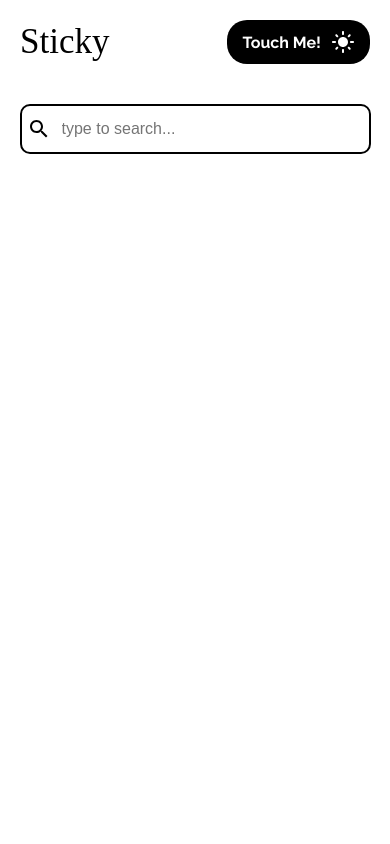
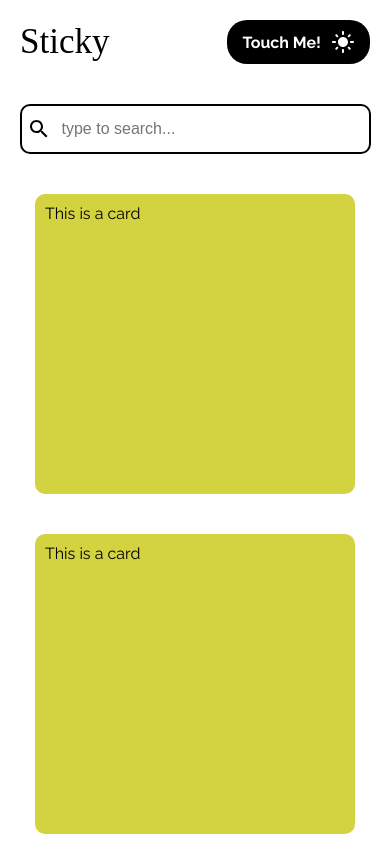
Before and after one commit to Deevyn9/Stickynotes, a React (Create React App) app: page / in a window 390 px wide. Shown: the top 844 px of the page. Built offline with nearby package versions, Linux system fonts and the light colour scheme; a web font is replaced by a local one.

Commit message:
making cards container responsive

```diff
--- a/src/components/Cards.js
+++ b/src/components/Cards.js
@@ -2,10 +2,13 @@ import React from 'react'
 
 const Cards = () => {
   return (
-    <div>
-
+    <div className="cards__container">
+      <div className="card">This is a card</div>
+      <div className="card">This is a card</div>
+      <div className="card">This is a card</div>
+      <div className="card">This is a card</div>
     </div>
-  )
+  );
 }
 
 export default Cards
--- a/src/index.css
+++ b/src/index.css
@@ -81,6 +81,24 @@ body {
   font-weight: 500;
 }
 
+.cards__container {
+  width: 100%;
+  padding: 40px 5%;
+  gap: 40px;
+  display: flex;
+  flex-wrap: wrap;
+  justify-content: space-evenly;
+}
+
+.cards__container .card {
+  background-color: rgb(211, 211, 65);
+  border-radius: 10px;
+  padding: 10px;
+  width: 320px;
+  height: 300px;
+  align-self: center;
+}
+
 @media (max-width: 320px) {
   .header {
     padding: 10px;
@@ -101,15 +119,22 @@ body {
   }
 }
 
-
 @media (min-width: 700px) {
   .header {
     padding: 40px 50px;
   }
+
+  .cards__container {
+  padding: 40px 50px;
+}
 }
 
 @media (min-width: 1200px) {
   .header {
     padding: 40px 200px;
   }
+
+  .cards__container {
+  padding: 40px 200px;
 }
+}
```
